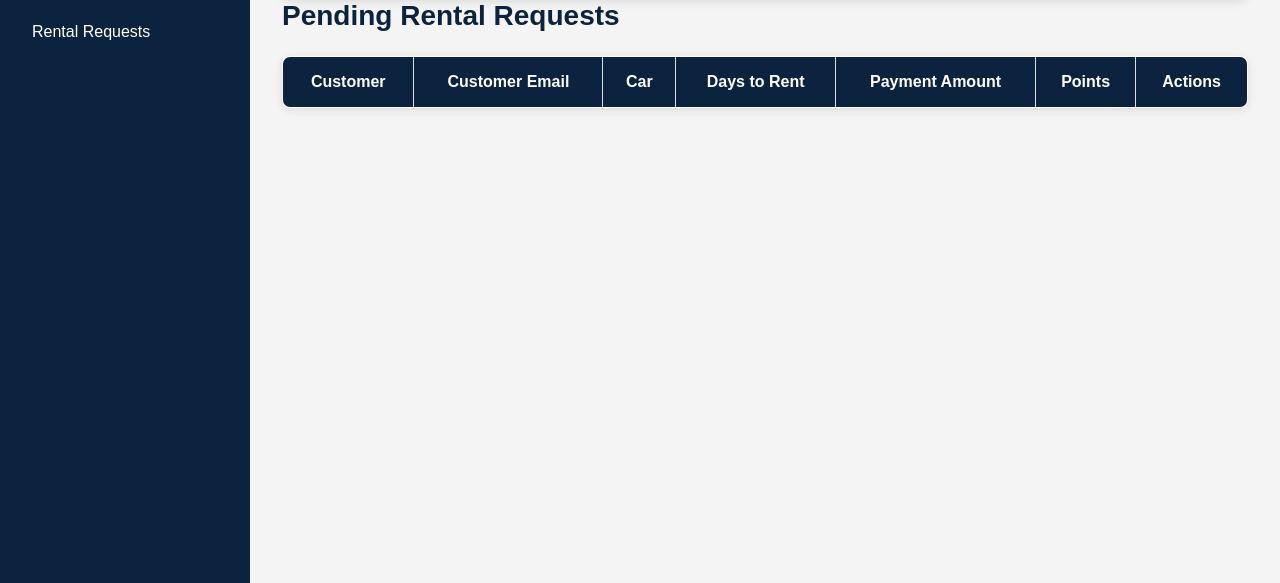
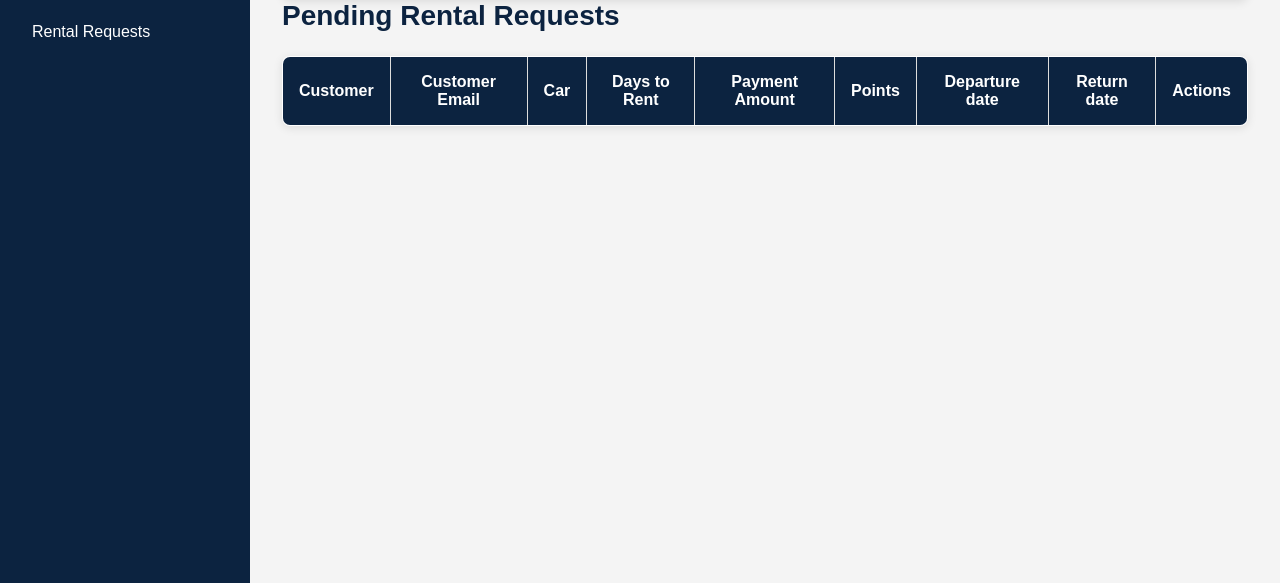
Before and after one commit to wenardsantos/rent-car, a PHP site: page /admin_dashboard.php in a window 1280 px wide. Shown: the part 217-800 px from the top of the page. Run offline with PHP 8.4, Linux system fonts and the light colour scheme; data that the repository does not hold is empty.

Commit message:
Added rental dates admin display

```diff
--- a/admin_dashboard.php
+++ b/admin_dashboard.php
@@ -6,7 +6,7 @@ include 'connect_db.php';
 $cars_sql = "SELECT * FROM cars";
 $cars_result = $conn->query($cars_sql);
 
-$sql = "SELECT r.rental_id, r.car_id, r.customer_id, r.days, r.payment_amount, r.points, c.make, c.model, u.username, u.email, r.status
+$sql = "SELECT r.rental_id, r.car_id, r.customer_id, r.days, r.payment_amount, r.points, c.make, c.model, u.username, u.email, r.status, r.start_rent_date, r.return_rent_date
         FROM rentals r
         JOIN cars c ON r.car_id = c.car_id
         JOIN customers u ON r.customer_id = u.customer_id
@@ -229,6 +229,8 @@ $rentals_result = $conn->query($sql);
                     <th>Days to Rent</th>
                     <th>Payment Amount</th>
                     <th>Points</th>
+                    <th>Departure date</th>
+                    <th>Return date</th>
                     <th>Actions</th>
                 </tr>
                 <?php while ($rental = $rentals_result->fetch_assoc()): ?>
@@ -239,6 +241,8 @@ $rentals_result = $conn->query($sql);
                         <td><?= htmlspecialchars($rental['days'])?></td>
                         <td><?= htmlspecialchars($rental['payment_amount'])?></td>
                         <td><?= htmlspecialchars($rental['points'])?></td>
+                        <td><?= htmlspecialchars($rental['start_rent_date'])?></td>
+                        <td><?= htmlspecialchars($rental['return_rent_date'])?></td>
                         <td>
                             <a href="admin_approve_rental.php?rental_id=<?= $rental['rental_id']?>">Approve</a>
                             <a href="admin_disapprove_rental.php?rental_id=<?= $rental['rental_id']?>">Disapprove</a>
```
